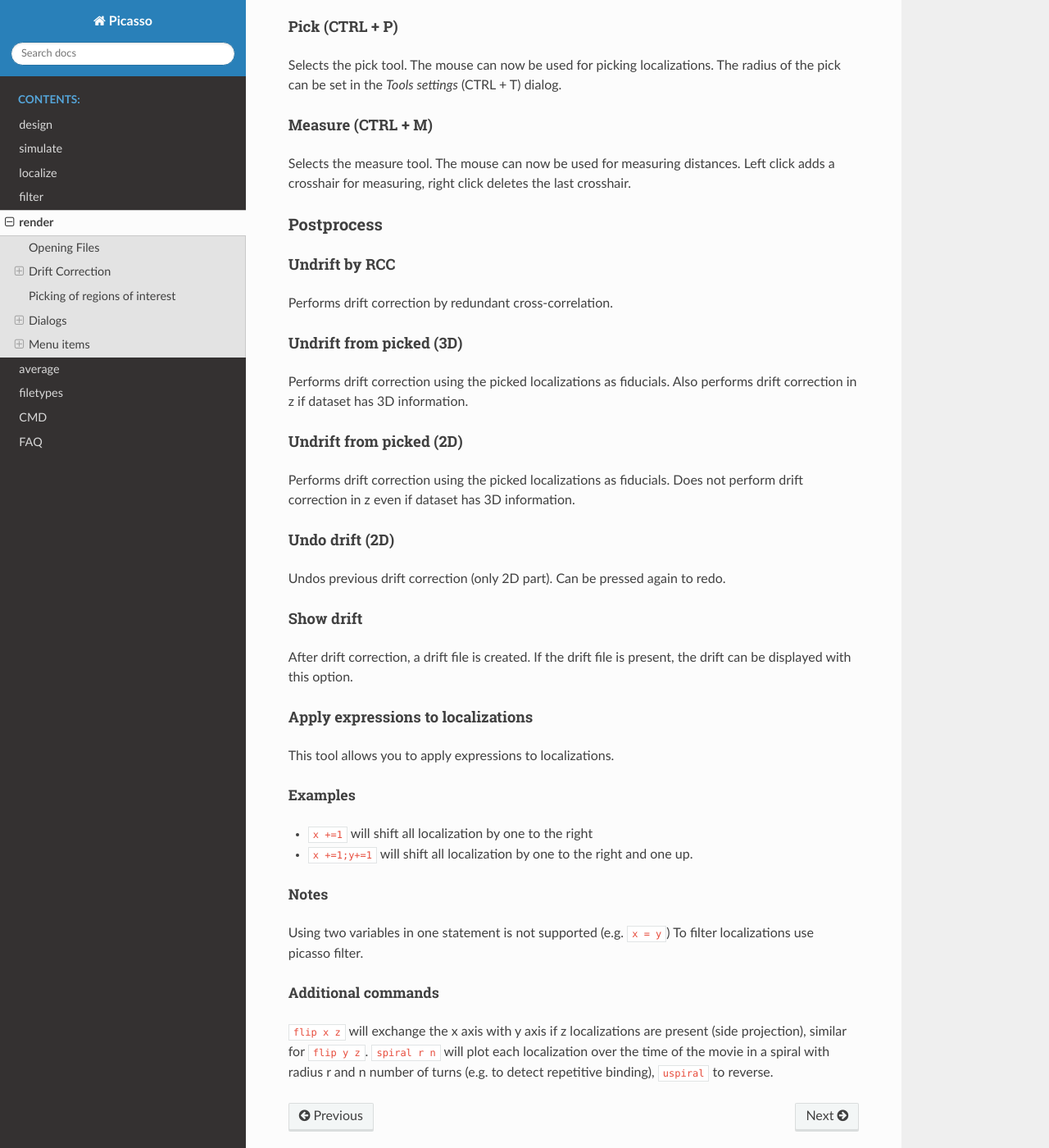
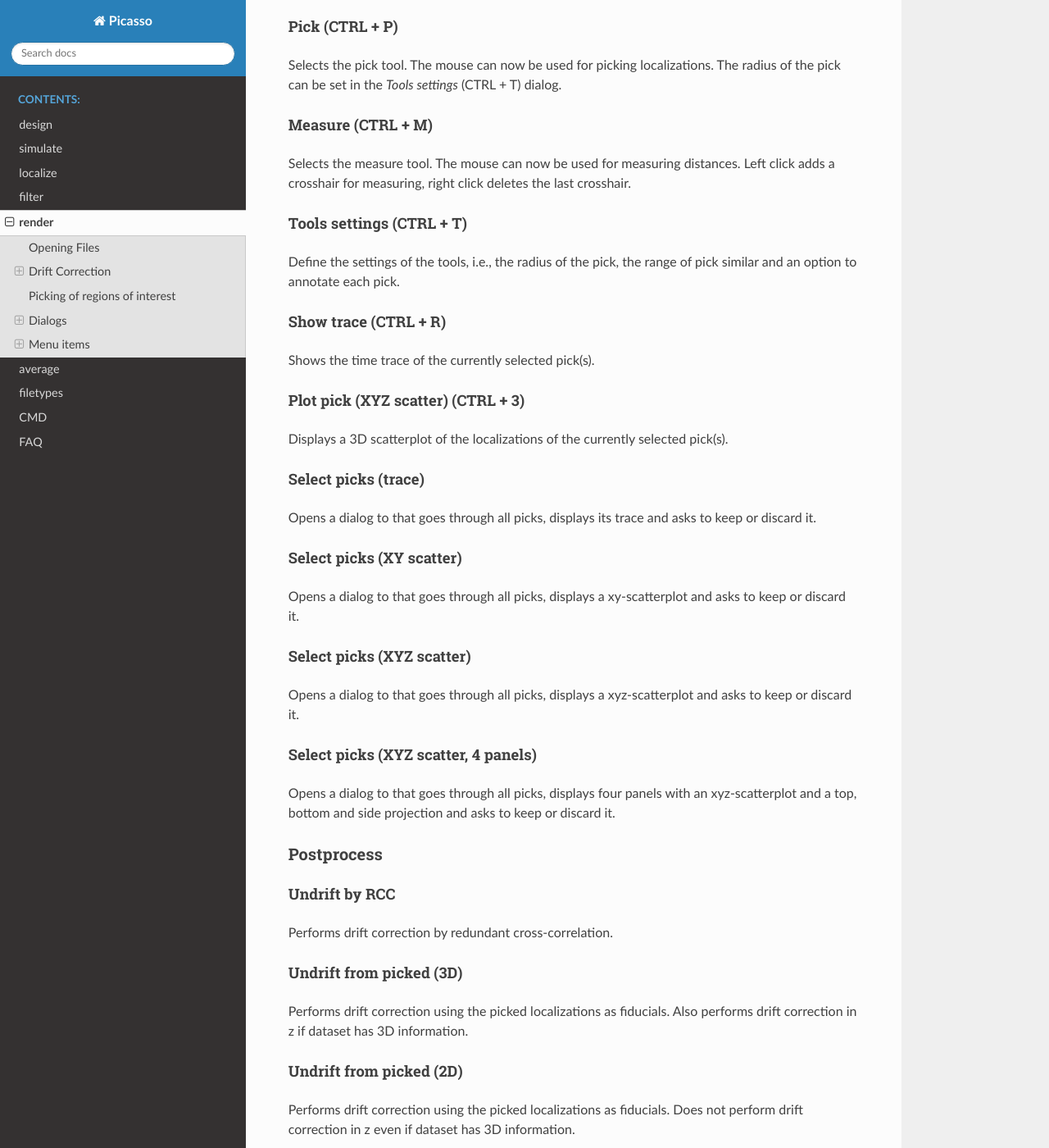
Before and after one commit to jungmannlab/picasso, a Sphinx documentation site: the page built from docs/render.rst, in a window 1280 px wide and 1400 px high, scrolled down 5836 px. Shown: the whole window at 82% size. Built offline with Sphinx 7.4.7 and the Read the Docs theme 2.0.0, drawn with Linux system fonts in a browser that asks for light colours.

Commit message:
more content for documentation

```diff
--- a/docs/render.rst
+++ b/docs/render.rst
@@ -194,6 +194,35 @@ Measure (CTRL + M)
 ^^^^^^^^^^^^^^^^^^
 Selects the measure tool. The mouse can now be used for measuring distances. Left click adds a crosshair for measuring, right click deletes the last crosshair.
 
+Tools settings (CTRL + T)
+^^^^^^^^^^^^^^^^^^^^^^^^^
+Define the settings of the tools, i.e., the radius of the pick, the range of pick similar and an option to annotate each pick.
+
+Show trace (CTRL + R)
+^^^^^^^^^^^^^^^^^^^^^
+Shows the time trace of the currently selected pick(s).
+
+Plot pick (XYZ scatter) (CTRL + 3)
+^^^^^^^^^^^^^^^^^^^^^^^^^^^^^^^^^^
+Displays a 3D scatterplot of the localizations of the currently selected pick(s).
+
+Select picks (trace)
+^^^^^^^^^^^^^^^^^^^^
+Opens a dialog to that goes through all picks, displays its trace and asks to keep or discard it.
+
+Select picks (XY scatter)
+^^^^^^^^^^^^^^^^^^^^^^^^^
+Opens a dialog to that goes through all picks, displays a xy-scatterplot and asks to keep or discard it.
+
+Select picks (XYZ scatter)
+^^^^^^^^^^^^^^^^^^^^^^^^^^
+Opens a dialog to that goes through all picks, displays a xyz-scatterplot and asks to keep or discard it.
+
+Select picks (XYZ scatter, 4 panels)
+^^^^^^^^^^^^^^^^^^^^^^^^^^^^^^^^^^^^
+Opens a dialog to that goes through all picks, displays four panels with an xyz-scatterplot and a top, bottom and side projection and asks to keep or discard it.
+
+
 
 Postprocess
 ~~~~~~~~~~~
```
Also changed, not shown: other parts of docs/render.rst (+1 -1 lines).
